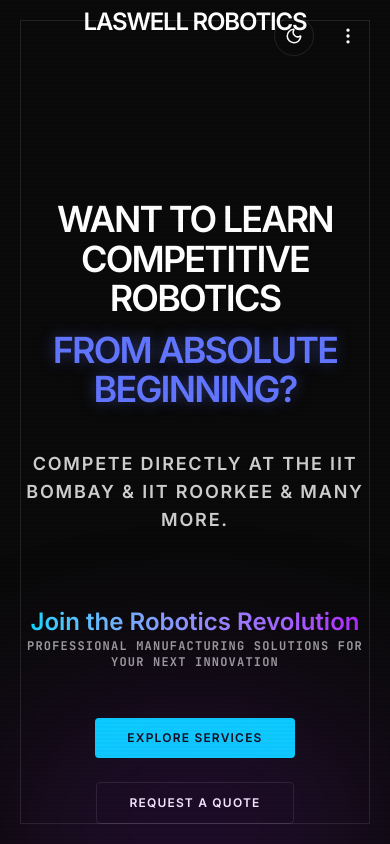
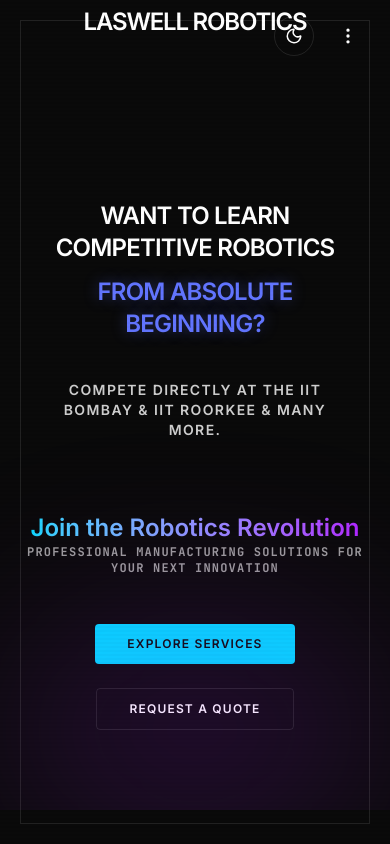
Before and after one commit to Meetva247/laswell-web, a React (Vite) app: page / in a window 390 px wide. Shown: the top 844 px of the page. Built offline with nearby package versions, Linux system fonts and the light colour scheme.

Commit message:
style: adjust responsive text sizing to ensure perfect two-line title fit

```diff
--- a/src/components/Sections/Hero.jsx
+++ b/src/components/Sections/Hero.jsx
@@ -18,12 +18,12 @@
                     className="max-w-5xl mx-auto flex flex-col items-center cursor-default group"
                 >
                     <div className="flex flex-col items-center gap-2 md:gap-4 py-10 w-full">
-                        <div className="flex flex-col items-center gap-6 white-space-nowrap">
-                            <h1 className="text-center text-4xl sm:text-5xl md:text-6xl lg:text-7xl font-black tracking-tighter uppercase leading-[1.1] max-w-6xl w-full">
-                                <span className="text-white block mb-3">Want to learn competitive robotics</span>
-                                <span className="text-color-flex block">from absolute beginning?</span>
+                        <div className="flex flex-col items-center gap-6 w-full px-4">
+                            <h1 className="text-center font-black tracking-tighter uppercase leading-[1.1] w-full">
+                                <span className="text-white block mb-3 text-2xl sm:text-3xl md:text-4xl lg:text-5xl xl:text-6xl 2xl:text-7xl">Want to learn competitive robotics</span>
+                                <span className="text-color-flex block text-2xl sm:text-3xl md:text-4xl lg:text-5xl xl:text-6xl 2xl:text-7xl">from absolute beginning?</span>
                             </h1>
-                            <h2 className="text-center text-lg sm:text-xl md:text-2xl lg:text-3xl font-bold tracking-widest uppercase text-brand-text/80 max-w-4xl mt-4">
+                            <h2 className="text-center text-sm sm:text-base md:text-lg lg:text-xl xl:text-2xl font-bold tracking-widest uppercase text-brand-text/80 max-w-4xl mt-4">
                                 Compete directly at the IIT Bombay & IIT Roorkee & many more.
                             </h2>
                         </div>
```
